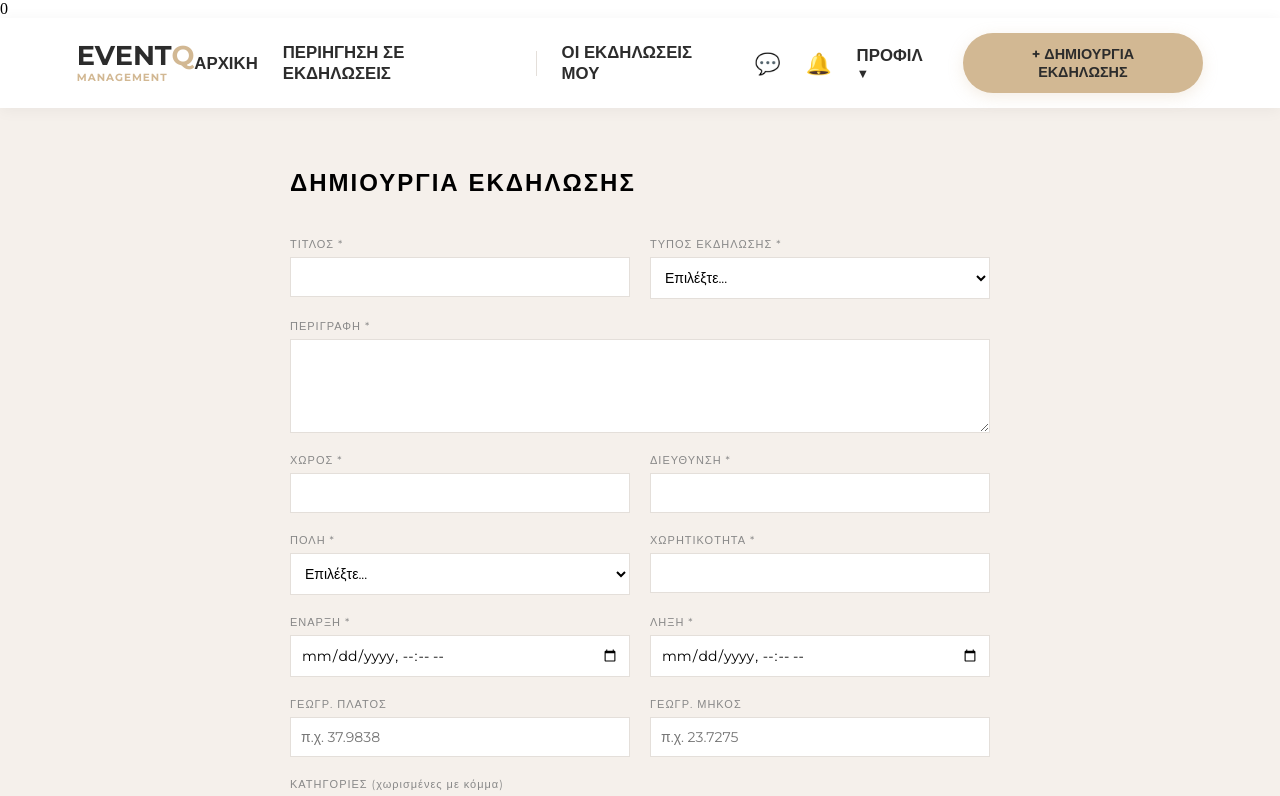
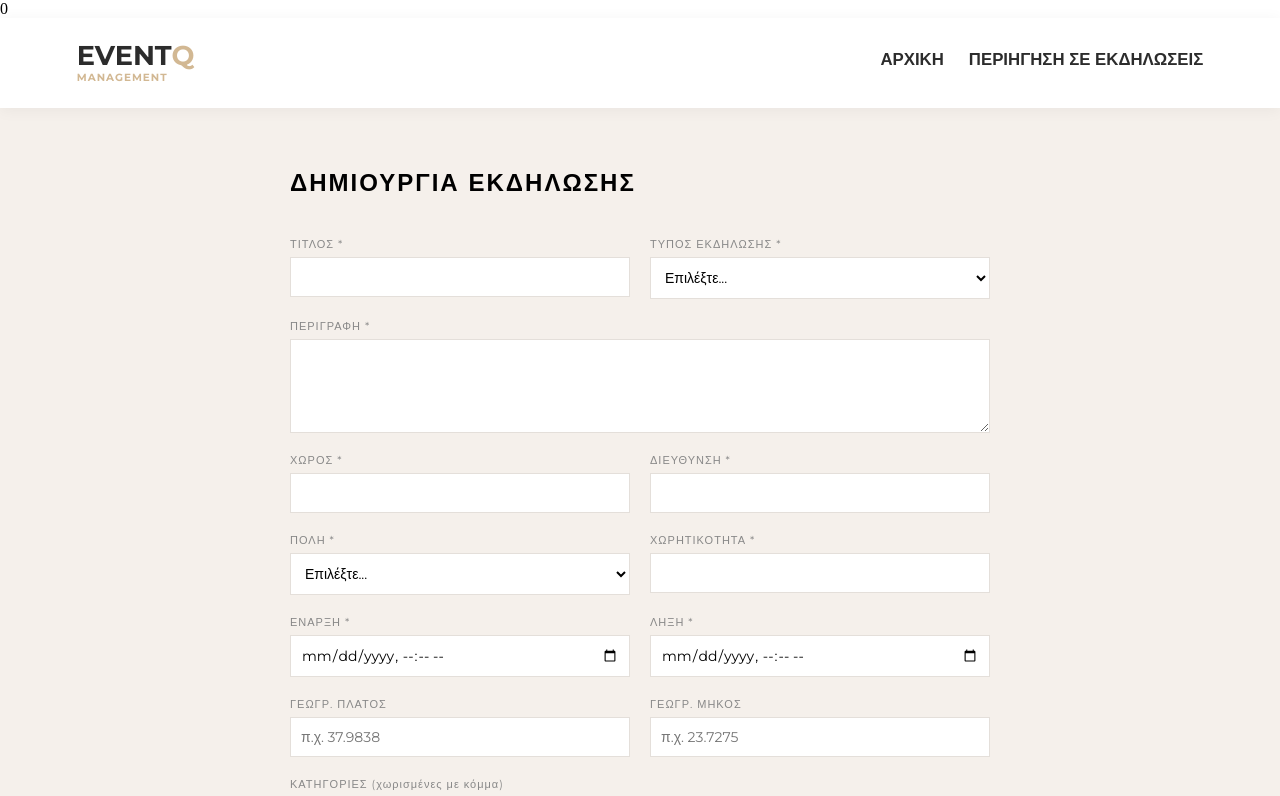
Before and after one commit to Natalia210305/ted-events, a React (Vite) app in the folder frontend/: page /create-event in a window 1280 px wide. Shown: the top 796 px of the page. Built offline with nearby package versions, Linux system fonts and the light colour scheme.

Commit message:
Navbar fix

```diff
--- a/frontend/src/components/Navbar.jsx
+++ b/frontend/src/components/Navbar.jsx
@@ -1,5 +1,5 @@
 import React, { useState } from 'react';
-import { Link, useNavigate } from 'react-router-dom';
+import { Link, useNavigate, useLocation } from 'react-router-dom';
 
 const COLORS = {
   primary: '#d2b893',      // Το μπεζ/χρυσό
@@ -12,22 +12,40 @@ const COLORS = {
 
 function Navbar() {
   const navigate = useNavigate();
+  const location = useLocation();
   const [isDropdownOpen, setIsDropdownOpen] = useState(false);
-  const [searchVal, setSearchVal] = useState('');
 
-  // Στοιχεία για το Dropdown του Profile
+  // Απόκρυψη στην αρχική σελίδα
+  if (location.pathname === '/') {
+    return null;
+  }
+
+  const storedUser = localStorage.getItem('user');
+  const user = storedUser ? JSON.parse(storedUser) : null;
+  const role = user ? user.role : null;
+
+  const handleLogout = () => {
+    localStorage.removeItem('token');
+    localStorage.removeItem('user');
+    setIsDropdownOpen(false);
+    navigate('/');
+  };
+
+  // Βοηθητική συνάρτηση για δυναμικό στυλ στο ενεργό Link (Υπογράμμιση)
+  const getActiveStyle = (path) => {
+    const isActive = location.pathname === path;
+    return {
+      ...linkStyle,
+      color: isActive ? COLORS.primary : COLORS.dark,
+      borderBottom: isActive ? `3px solid ${COLORS.primary}` : '3px solid transparent',
+      paddingBottom: '5px', // Δημιουργεί χώρο ανάμεσα στο κείμενο και την υπογράμμιση
+    };
+  };
+
   const profileDropdownItems = [
-    { title: "ΤΟ ΠΡΟΦΙΛ ΜΟΥ", path: "/profile", desc: "Δείτε και επεξεργαστείτε τα στοιχεία σας", icon: "👤" },
+    { title: "ΤΟ ΠΡΟΦΙΛ ΜΟΥ", path: "/profile", desc: "Δείτε και επεξεργαστείτε τα στοιχεία soaps", icon: "👤" },
     { title: "ΡΥΘΜΙΣΕΙΣ", path: "/settings", desc: "Διαχειριστείτε τον λογαριασμό σας", icon: "⚙️" },
-    { title: "ΑΠΟΣΥΝΔΕΣΗ", path: "/logout", desc: "Έξοδος από την εφαρμογή", icon: "🚪", isLogout: true },
   ];
-
-  const handleSearchSubmit = (e) => {
-    e.preventDefault();
-    if (searchVal.trim()) {
-      navigate(`/events?search=${encodeURIComponent(searchVal)}`);
-    }
-  };
 
   return (
     <nav style={navStyle}>
@@ -44,32 +62,63 @@ function Navbar() {
         </div>
       </Link>
 
-      {/* ─── DESKTOP LINKS AREA ─── */}
+      {/* ─── ΔΥΝΑΜΙΚΟ LINKS AREA ─── */}
       <div style={{ display: 'flex', alignItems: 'center', gap: '25px' }}>
-        <Link to="/" style={linkStyle} onMouseOver={(e) => e.currentTarget.style.color = COLORS.primary}
-              onMouseOut={(e) => e.currentTarget.style.color = COLORS.dark}>ΑΡΧΙΚΗ</Link>
 
-        <Link to="/events" style={linkStyle} onMouseOver={(e) => e.currentTarget.style.color = COLORS.primary}
-              onMouseOut={(e) => e.currentTarget.style.color = COLORS.dark}>ΠΕΡΙΗΓΗΣΗ ΣΕ ΕΚΔΗΛΩΣΕΙΣ</Link>
+        {/* Κοινό μενού για όλους εκτός Admin */}
+        {role !== 'ADMIN' && (
+          <>
+            <Link to="/" style={getActiveStyle('/')}>ΑΡΧΙΚΗ</Link>
+            <Link to="/events" style={getActiveStyle('/events')}>ΠΕΡΙΗΓΗΣΗ ΣΕ ΕΚΔΗΛΩΣΕΙΣ</Link>
+          </>
+        )}
 
+        {/* Μενού για ADMIN */}
+        {role === 'ADMIN' && (
+          <>
+            <Link to="/admin/users" style={getActiveStyle('/admin/users')}>ΔΙΑΧΕΙΡΙΣΗ ΧΡΗΣΤΩΝ</Link>
+            <Link to="/admin/export" style={getActiveStyle('/admin/export')}>ΕΞΑΓΩΓΗ ΕΚΔΗΛΩΣΕΩΝ</Link>
+          </>
+        )}
 
+        {/* Μενού για ORGANIZER */}
+        {role === 'ORGANIZER' && (
+          <>
             <div style={dividerStyle} />
+            <Link to="/my-events" style={getActiveStyle('/my-events')}>ΟΙ ΕΚΔΗΛΩΣΕΙΣ ΜΟΥ</Link>
+          </>
+        )}
 
-        {/* ORGANIZER LINKS */}
-        <Link to="/my-events" style={linkStyle} onMouseOver={(e) => e.currentTarget.style.color = COLORS.primary}
-              onMouseOut={(e) => e.currentTarget.style.color = COLORS.dark}>ΟΙ ΕΚΔΗΛΩΣΕΙΣ ΜΟΥ</Link>
+        {/* Μενού για ΣΥΜΜΕΤΕΧΟΝΤΑ */}
+        {(role === 'ATTENDEE' || role === 'USER') && (
+          <>
+            <div style={dividerStyle} />
+            <Link to="/history" style={getActiveStyle('/history')}>ΙΣΤΟΡΙΚΟ</Link>
+          </>
+        )}
 
-        {/* ICONS AREA */}
-        <Link to="/messages" style={iconLinkStyle} title="Messages">💬</Link>
-        <Link to="/notifications" style={iconLinkStyle} title="Notifications">🔔</Link>
+        {/* Μηνύματα & Ειδοποιήσεις */}
+        {user && role !== 'ADMIN' && (
+          <>
+            <Link to="/messages" style={{ ...iconLinkStyle, color: location.pathname === '/messages' ? COLORS.primary : COLORS.dark }} title="Messages">💬</Link>
+            <Link to="/notifications" style={{ ...iconLinkStyle, color: location.pathname === '/notifications' ? COLORS.primary : COLORS.dark }} title="Notifications">🔔</Link>
+          </>
+        )}
 
-        {/* PREMIUM PROFILE DROPDOWN */}
+        {/* Dropdown Προφίλ */}
+        {user && (
           <div
             style={{ position: 'relative', height: '90px', display: 'flex', alignItems: 'center' }}
             onMouseEnter={() => setIsDropdownOpen(true)}
             onMouseLeave={() => setIsDropdownOpen(false)}
           >
-          <span style={{ ...linkStyle, color: isDropdownOpen ? COLORS.primary : COLORS.dark, cursor: 'pointer' }}>
+            <span style={{
+              ...linkStyle,
+              color: isDropdownOpen || ['/profile', '/settings'].includes(location.pathname) ? COLORS.primary : COLORS.dark,
+              cursor: 'pointer',
+              borderBottom: ['/profile', '/settings'].includes(location.pathname) ? `3px solid ${COLORS.primary}` : '3px solid transparent',
+              paddingBottom: '5px'
+            }}>
               ΠΡΟΦΙΛ <span style={{ fontSize: '0.8rem' }}>▼</span>
             </span>
 
@@ -85,21 +134,35 @@ function Navbar() {
                       onMouseEnter={(e) => e.currentTarget.style.backgroundColor = COLORS.bgLight}
                       onMouseLeave={(e) => e.currentTarget.style.backgroundColor = 'transparent'}
                     >
-                    <div style={{ ...iconBox, color: item.isLogout ? '#791F1F' : COLORS.dark }}>
+                      <div style={{ ...iconBox, color: COLORS.dark }}>
                         {item.icon}
                       </div>
                       <div>
-                      <div style={{ ...itemTitle, color: item.isLogout ? '#791F1F' : COLORS.dark }}>{item.title}</div>
+                        <div style={{ ...itemTitle, color: COLORS.dark }}>{item.title}</div>
                         <div style={itemDesc}>{item.desc}</div>
                       </div>
                     </Link>
                   ))}
+
+                  <div
+                    style={dropdownItem}
+                    onClick={handleLogout}
+                    onMouseEnter={(e) => e.currentTarget.style.backgroundColor = COLORS.bgLight}
+                    onMouseLeave={(e) => e.currentTarget.style.backgroundColor = 'transparent'}
+                  >
+                    <div style={{ ...iconBox, color: '#791F1F' }}>🚪</div>
+                    <div>
+                      <div style={{ ...itemTitle, color: '#791F1F' }}>ΑΠΟΣΥΝΔΕΣΗ</div>
+                      <div style={itemDesc}>Έξοδος από την εφαρμογή</div>
+                    </div>
+                  </div>
                 </div>
               </div>
             )}
           </div>
+        )}
 
-        {/* CREATE EVENT BUTTON */}
+        {role === 'ORGANIZER' && (
           <button
             onClick={() => navigate('/create-event')}
             style={createButtonStyle}
@@ -108,13 +171,13 @@ function Navbar() {
           >
             + ΔΗΜΙΟΥΡΓΙΑ ΕΚΔΗΛΩΣΗΣ
           </button>
+        )}
       </div>
     </nav>
   );
 }
 
 // ─── STYLES ───
-
 const navStyle = {
   display: 'flex',
   alignItems: 'center',
@@ -131,10 +194,9 @@ const navStyle = {
 
 const linkStyle = {
   textDecoration: 'none',
-  color: COLORS.dark,
   fontSize: '1.05rem',
   fontWeight: '600',
-  transition: '0.3s',
+  transition: 'color 0.2s, border-color 0.2s',
   cursor: 'pointer'
 };
 
@@ -143,33 +205,6 @@ const iconLinkStyle = {
   fontSize: '1.3rem',
   cursor: 'pointer',
   transition: 'transform 0.2s',
-};
-
-const searchFormStyle = {
-  display: 'flex',
-  alignItems: 'center',
-  border: `1px solid ${COLORS.border}`,
-  backgroundColor: COLORS.bgLight,
-  padding: '6px 12px',
-  borderRadius: '50px',
-  width: '180px',
-};
-
-const searchInputStyle = {
-  border: 'none',
-  background: 'transparent',
-  outline: 'none',
-  fontSize: '12px',
-  fontFamily: 'Montserrat, sans-serif',
-  width: '100%',
-  color: COLORS.dark,
-};
-
-const searchBtnStyle = {
-  border: 'none',
-  background: 'transparent',
-  cursor: 'pointer',
-  fontSize: '12px',
 };
 
 const dividerStyle = {
@@ -181,8 +216,7 @@ const dividerStyle = {
 const dropdownWrapper = {
   position: 'absolute',
   top: '80px',
-  left: '50%',
-  transform: 'translateX(-50%)',
+  right: '0px',
   paddingTop: '15px',
   zIndex: 2100,
 };
```
Lines whose indentation alone changed are shown as unchanged.
